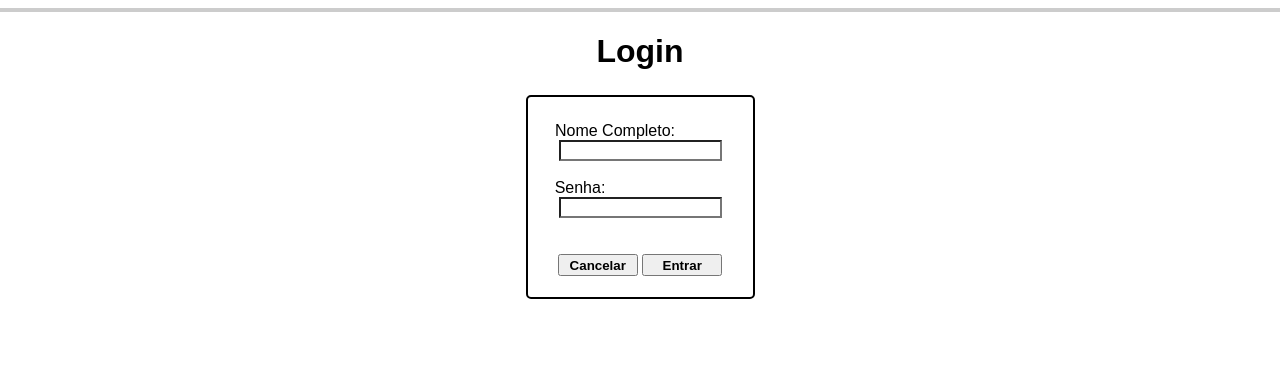
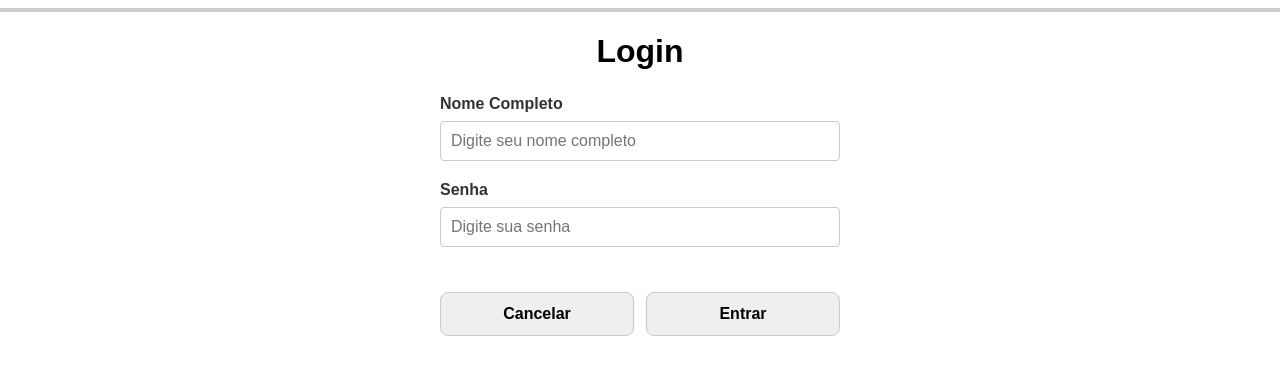
Before and after one commit to LUC4SMELLO/Sistema_de_Contagem_Estoque, a Flask app: page /login in a window 1280 px wide. Shown: the part 100-475 px from the top of the page. Run offline with Flask 3, Linux system fonts and the light colour scheme.

Commit message:
feat: mudanças visuais

```diff
--- a/static/css/login.css
+++ b/static/css/login.css
@@ -22,44 +22,65 @@ main {
     margin-top: 25px;
 }
 
-.form-style {
-    text-align: center;
-    width: 175px;
-    height: 150px;
-    border: 2px solid rgb(0, 0, 0);
-    padding: 25px;
-    border-radius: 5px;
-    background-color: rgb(255, 255, 255);
-    margin: 0 auto;
-}
-
-.input-style {
-    width: 155px;
-    background-color: #ffffff;
-}
-
-.button-submit {
-    font-weight: bold;
-    width: 80px;
-    height: 22px;
-}
-
-.button-reset {
-    font-weight: bold;
-    width: 80px;
-    height: 22px;
-}
-
 hr {
     border: 2px solid #ccc;
 }
 
-.nome_completo {
-    margin-left: -50px;
+
+/* Estrutura do formulário */
+.form-login {
+  display: flex;
+  flex-direction: column;
+  text-align: left;
+  gap: 20px; /* Controla o espaçamento entre os blocos */
+  max-width: 400px;
+  margin: 0 auto;
 }
 
-.senha {
-    margin-left: -120px;
+/* Blocos de campos */
+.form-group {
+  display: flex;
+  flex-direction: column;
+  gap: 8px; /* Espaço entre a label e o input */
+}
+
+.form-label {
+  font-weight: bold;
+  color: #333;
+  font-size: 16px;
+}
+
+.form-input {
+  padding: 10px;
+  border: 1px solid #ccc;
+  border-radius: 4px;
+  font-size: 16px;
+}
+
+/* Alinhamento dos botões lado a lado */
+.form-actions {
+  display: flex;
+  justify-content: space-between;
+  gap: 12px;
+  margin-top: 25px;
+}
+
+/* Botões */
+.btn {
+    width: 210px;
+    font-size: 16px;
+    font-weight: bold;
+    padding: 12px;
+    border-radius: 8px;
+    box-sizing: border-box;
+    transition: all 0.2s ease-in-out;
+    outline: none;
+    cursor: pointer;
+
+    /* Cores e Estilo do Botão */
+    border: 1px solid #cacaca;
+    background-color: #efefef;
+    color: #000000;
 }
 
 
--- a/templates/homepage.html
+++ b/templates/homepage.html
@@ -26,11 +26,11 @@
         <p>Faça login ou cadastre-se para continuar.</p> <br>
 
         <a href="{{ url_for('login.login')}}">
-            <button class="botao_login">Login</button> <br><br>
+            <button class="botao">Login</button> <br><br>
         </a>
 
         <a href="{{ url_for('cadastro.cadastro')}}">
-            <button class="botao_cadastro">Cadastro</button>
+            <button class="botao">Cadastro</button>
         </a>
 
 
--- a/templates/login.html
+++ b/templates/login.html
@@ -33,23 +33,28 @@
         {% endwith %}
 
 
-        <form action="/login" method="post" class="form-style">
+        <form action="/login" method="post" class="form-login">
 
-            <label class="nome_completo" for="nome_completo">Nome Completo:</label> <br>
-            <input class="input-style" type="text" id="nome_completo" name="nome_completo">
+            <!-- Grupo do campo: Nome -->
+            <div class="form-group">
+                <label for="nome_completo" class="form-label">Nome Completo</label>
+                <input type="text" id="nome_completo" name="nome_completo" class="form-input" placeholder="Digite seu nome completo" required>
+            </div>
 
-            <br><br>
+            <!-- Grupo do campo: Senha -->
+            <div class="form-group">
+                <label for="senha" class="form-label">Senha</label>
+                <input type="password" id="senha" name="senha" class="form-input" placeholder="Digite sua senha" required>
+            </div>
 
-            <label class="senha" for="senha">Senha:</label> <br>
-            <input class="input-style" type="password" id="senha" name="senha">
-
-            <br><br><br>
-
-            <button class="button-reset" type="reset">Cancelar</button>
-
-            <button class="button-submit" type="submit">Entrar</button>
+            <!-- Grupo dos Botões -->
+            <div class="form-actions">
+                <button type="reset" class="btn btn-secondary">Cancelar</button>
+                <button type="submit" class="btn btn-primary">Entrar</button>
+            </div>
 
         </form>
+
 
     </main>
 
```
Also changed, not shown: static/css/cadastro.css (+54 -30 lines), static/css/homepage.css (+16 -5 lines), templates/cadastro.html (+16 -12 lines).
